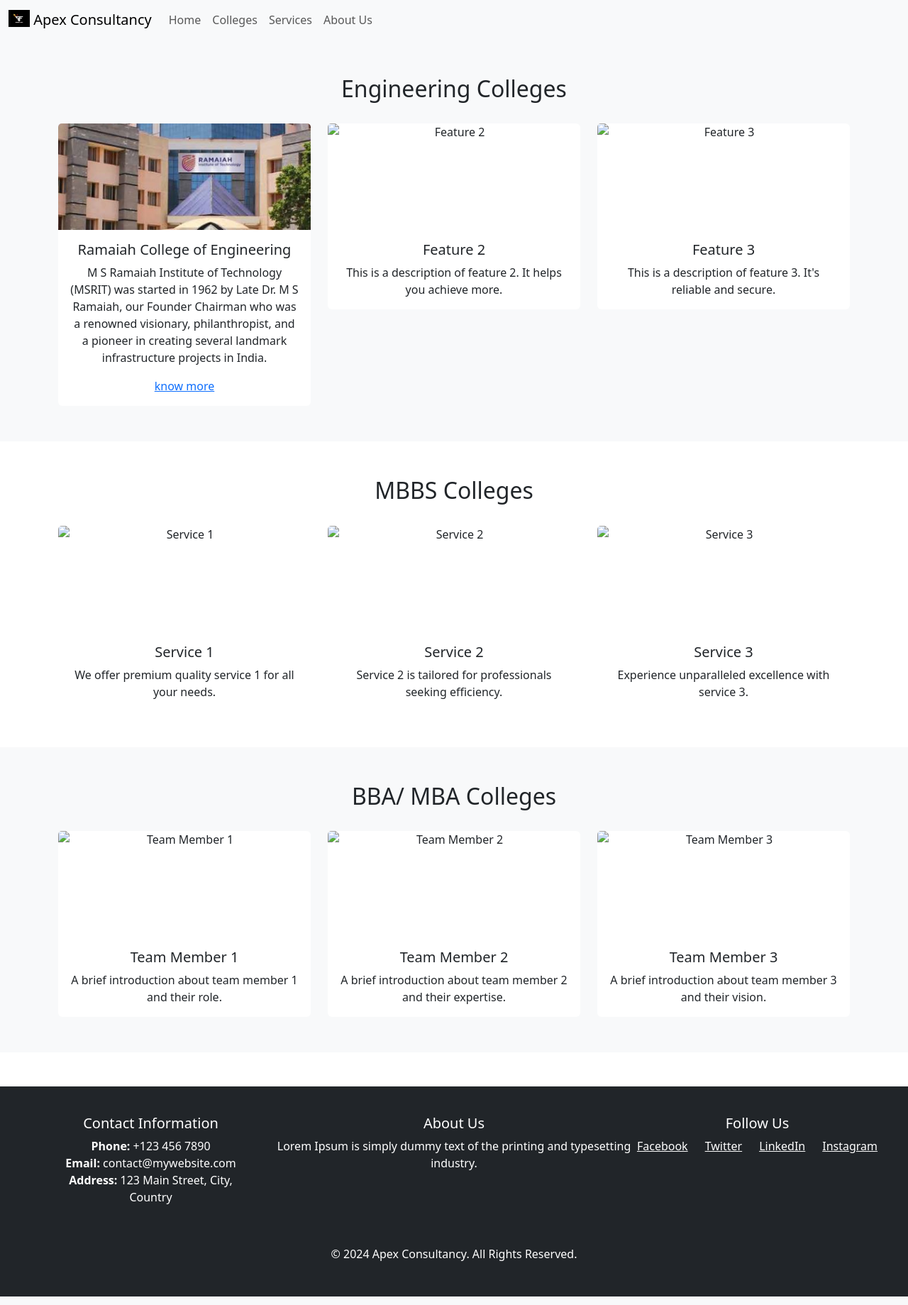
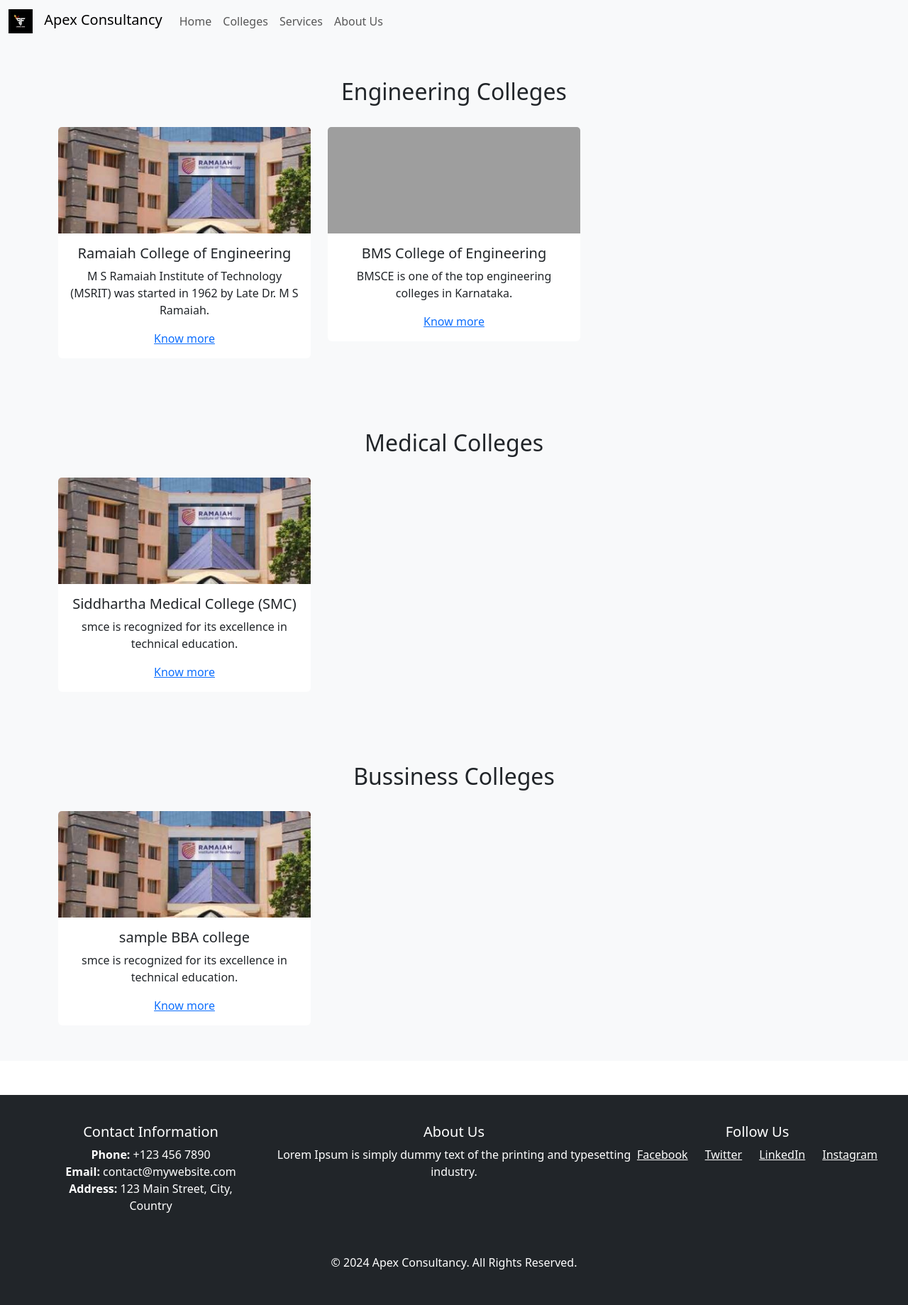
Before and after one commit to vijay9908/Project_sk, a Flask app: page /colleges in a window 1280 px wide. Shown: the whole page at 71% size. Run offline with Flask 3, Linux system fonts and the light colour scheme; some libraries are stand-ins or nearby versions; grey boxes are pictures that could not be loaded.

Commit message:
add dynamic render of colleges && updated logo

```diff
--- a/app.py
+++ b/app.py
@@ -1,5 +1,6 @@
 from flask import Flask, render_template, Blueprint
 from flask import request, jsonify
+import json
 # from routes import routes
 
 app = Flask(__name__)
@@ -12,7 +13,9 @@
 
 @app.route('/colleges')
 def colleges():
-  return render_template('colleges.html', active_page='colleges')
+  with open('colleges.json', 'r') as f:
+    colleges = json.load(f)
+  return render_template('colleges.html', colleges=colleges, active_page='colleges')
 
 @app.route('/services')
 def services():
--- /dev/null
+++ b/colleges.json
@@ -0,0 +1,30 @@
+[
+  {
+      "name": "Ramaiah College of Engineering",
+      "image_path": "images/colleges/Engineering/ramaiah.jpeg",
+      "description": "M S Ramaiah Institute of Technology (MSRIT) was started in 1962 by Late Dr. M S Ramaiah.",
+      "link": "https://www.msrit.edu/",
+      "category": "Engineering"
+  },
+  {
+      "name": "BMS College of Engineering",
+      "image_path": "images/colleges/Engineering/bms.jpeg",
+      "description": "BMSCE is one of the top engineering colleges in Karnataka.",
+      "link": "https://bmsce.ac.in/",
+      "category": "Engineering"
+  },
+  {
+    "name": "Siddhartha Medical College (SMC)",
+    "image_path": "images/colleges/Engineering/ramaiah.jpeg",
+    "description": "smce is recognized for its excellence in technical education.",
+    "link": "https://rvce.edu.in/",
+    "category": "Medical"
+  },
+  {
+    "name": "sample BBA college",
+    "image_path": "images/colleges/Engineering/ramaiah.jpeg",
+    "description": "smce is recognized for its excellence in technical education.",
+    "link": "https://rvce.edu.in/",
+    "category": "Bussiness"
+  }
+]
--- a/static/css/style.css
+++ b/static/css/style.css
@@ -42,3 +42,11 @@
   font-size: 2.5rem;
   color: #333;
 }
+
+.navbar-logo {
+  width: 45px;
+  height: auto; /* Maintains aspect ratio */
+  margin: 0;
+  padding: 0;
+  padding-right: 5%;
+}
--- a/templates/base.html
+++ b/templates/base.html
@@ -14,7 +14,7 @@
 		<nav class="navbar navbar-expand-lg navbar-light bg-light">
 			<div class="container-fluid">
 					<a class="navbar-brand" href="{{ url_for('home') }}">
-              <img src="static/images/logo.png" alt="Logo" width="30" height="24" class="d-inline-block align-text-top">
+						<img src="static/images/logo.png" alt="Logo" width="30" height="24" class="navbar-logo" class="d-inline-block align-text-top">
 						Apex Consultancy
 					</a>
 					<button class="navbar-toggler" type="button" data-bs-toggle="collapse" data-bs-target="#navbarNav" aria-controls="navbarNav" aria-expanded="false" aria-label="Toggle navigation">
--- a/templates/colleges.html
+++ b/templates/colleges.html
@@ -37,110 +37,71 @@
   </style>
 </head>
 
+<!-- section 1 -->
 <div class="section bg-light">
   <div class="container" id="engineering">
     <h2>Engineering Colleges</h2>
     <div class="row text-center">
+      {% for college in colleges %}
+        {% if college.category == 'Engineering' %}
           <div class="col-md-4">
             <div class="card">
-                  <img src="{{ url_for('static', filename='images/colleges/Engineering/ramaiah.jpeg') }}" class="card-img-top" alt="ramaiah">
+              <img src="{{ url_for('static', filename=college.image_path) }}" class="card-img-top" alt="{{ college.name }}">
               <div class="card-body">
-                      <h5 class="card-title">Ramaiah College of Engineering</h5>
-                      <p class="card-text">M S Ramaiah Institute of Technology (MSRIT) was started in 1962 by Late Dr. M S Ramaiah, our Founder Chairman who was a renowned visionary, philanthropist, and a pioneer in creating several landmark infrastructure projects in India. </p>
-                      <a href="https://www.msrit.edu/">know more</a>
+                <h5 class="card-title">{{ college.name }}</h5>
+                <p class="card-text">{{ college.description }}</p>
+                <a href="{{ college.link }}" target="_blank">Know more</a>
               </div>
             </div>
           </div>
-          <div class="col-md-4">
-              <div class="card">
-                  <img src="https://via.placeholder.com/300" class="card-img-top" alt="Feature 2">
-                  <div class="card-body">
-                      <h5 class="card-title">Feature 2</h5>
-                      <p class="card-text">This is a description of feature 2. It helps you achieve more.</p>
-                  </div>
-              </div>
-          </div>
-          <div class="col-md-4">
-              <div class="card">
-                  <img src="https://via.placeholder.com/300" class="card-img-top" alt="Feature 3">
-                  <div class="card-body">
-                      <h5 class="card-title">Feature 3</h5>
-                      <p class="card-text">This is a description of feature 3. It's reliable and secure.</p>
-                  </div>
-              </div>
-          </div>
+        {% endif %}
+      {% endfor %}
     </div>
   </div>
 </div>
 
 <!-- Section 2 -->
-<div class="section bg-white">
+<div class="section bg-light">
   <div class="container" id="medical">
-      <h2>MBBS Colleges</h2>
+    <h2>Medical Colleges</h2>
     <div class="row text-center">
+      {% for college in colleges %}
+        {% if college.category == 'Medical' %}
           <div class="col-md-4">
             <div class="card">
-                  <img src="https://via.placeholder.com/300" class="card-img-top" alt="Service 1">
+              <img src="{{ url_for('static', filename=college.image_path) }}" class="card-img-top" alt="{{ college.name }}">
               <div class="card-body">
-                      <h5 class="card-title">Service 1</h5>
-                      <p class="card-text">We offer premium quality service 1 for all your needs.</p>
+                <h5 class="card-title">{{ college.name }}</h5>
+                <p class="card-text">{{ college.description }}</p>
+                <a href="{{ college.link }}" target="_blank">Know more</a>
               </div>
             </div>
           </div>
-          <div class="col-md-4">
-              <div class="card">
-                  <img src="https://via.placeholder.com/300" class="card-img-top" alt="Service 2">
-                  <div class="card-body">
-                      <h5 class="card-title">Service 2</h5>
-                      <p class="card-text">Service 2 is tailored for professionals seeking efficiency.</p>
-                  </div>
-              </div>
-          </div>
-          <div class="col-md-4">
-              <div class="card">
-                  <img src="https://via.placeholder.com/300" class="card-img-top" alt="Service 3">
-                  <div class="card-body">
-                      <h5 class="card-title">Service 3</h5>
-                      <p class="card-text">Experience unparalleled excellence with service 3.</p>
-                  </div>
-              </div>
-          </div>
+        {% endif %}
+      {% endfor %}
     </div>
   </div>
 </div>
 
 <!-- Section 3 -->
 <div class="section bg-light">
-  <div class="container" id="bussiness">
-      <h2>BBA/ MBA Colleges</h2>
+  <div class="container" id="medical">
+    <h2>Bussiness Colleges</h2>
     <div class="row text-center">
+      {% for college in colleges %}
+        {% if college.category == 'Bussiness' %}
           <div class="col-md-4">
             <div class="card">
-                  <img src="https://via.placeholder.com/300" class="card-img-top" alt="Team Member 1">
+              <img src="{{ url_for('static', filename=college.image_path) }}" class="card-img-top" alt="{{ college.name }}">
               <div class="card-body">
-                      <h5 class="card-title">Team Member 1</h5>
-                      <p class="card-text">A brief introduction about team member 1 and their role.</p>
+                <h5 class="card-title">{{ college.name }}</h5>
+                <p class="card-text">{{ college.description }}</p>
+                <a href="{{ college.link }}" target="_blank">Know more</a>
               </div>
             </div>
           </div>
-          <div class="col-md-4">
-              <div class="card">
-                  <img src="https://via.placeholder.com/300" class="card-img-top" alt="Team Member 2">
-                  <div class="card-body">
-                      <h5 class="card-title">Team Member 2</h5>
-                      <p class="card-text">A brief introduction about team member 2 and their expertise.</p>
-                  </div>
-              </div>
-          </div>
-          <div class="col-md-4">
-              <div class="card">
-                  <img src="https://via.placeholder.com/300" class="card-img-top" alt="Team Member 3">
-                  <div class="card-body">
-                      <h5 class="card-title">Team Member 3</h5>
-                      <p class="card-text">A brief introduction about team member 3 and their vision.</p>
-                  </div>
-              </div>
-          </div>
+        {% endif %}
+      {% endfor %}
     </div>
   </div>
 </div>
```
Lines whose indentation alone changed are shown as unchanged.
